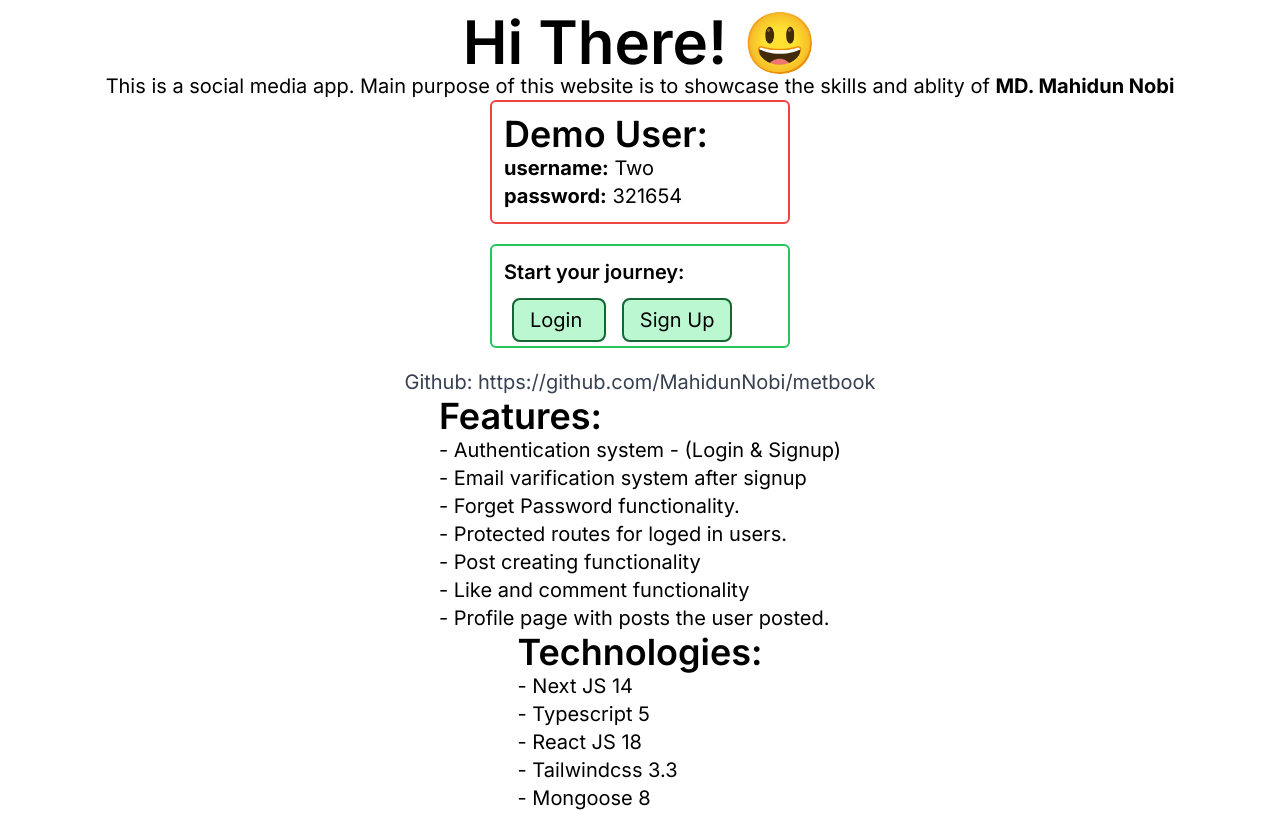
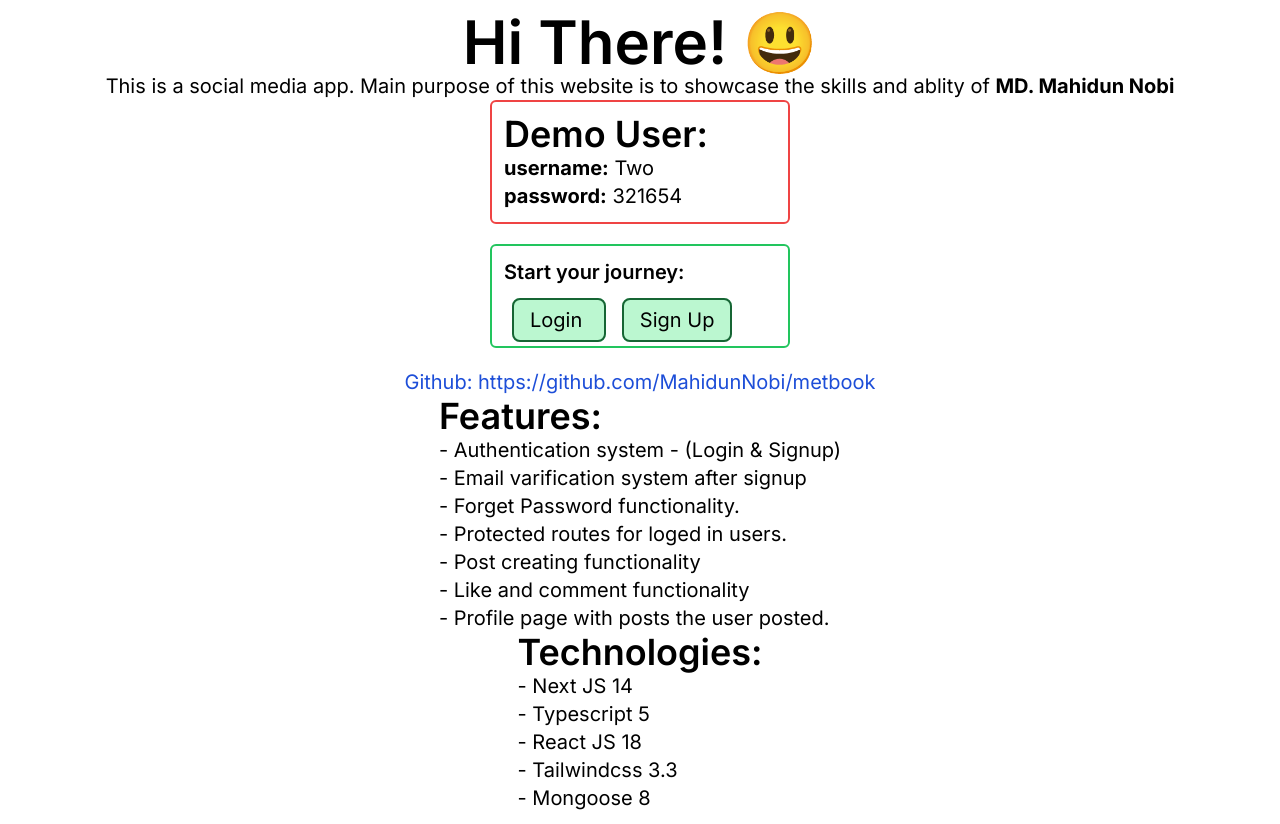
Before and after one commit to MahidunNobi/metbook, a Next.js app: page / in a window 1280 px wide. Built offline with nearby package versions, Linux system fonts and the light colour scheme.

Commit message:
Update page.tsx

```diff
--- a/src/app/page.tsx
+++ b/src/app/page.tsx
@@ -20,7 +20,7 @@ export default function Home() {
         <Link href="/signup" className='bg-green-200 py-2 px-4 rounded-lg border-2 border-green-800 mx-2'> Sign Up </Link>
       </div>
 
-      <h3 className="text-xl text-gray-700"> Github: https://github.com/MahidunNobi/metbook </h3>
+      <h3 className="text-xl text-blue-700"> Github: <a href="https://github.com/MahidunNobi/metbook"> https://github.com/MahidunNobi/metbook </a> </h3>
 
       <ul className=' list-item'>
         <h2 className='text-2xl md:text-4xl font font-semibold'> Features:</h2>
```
